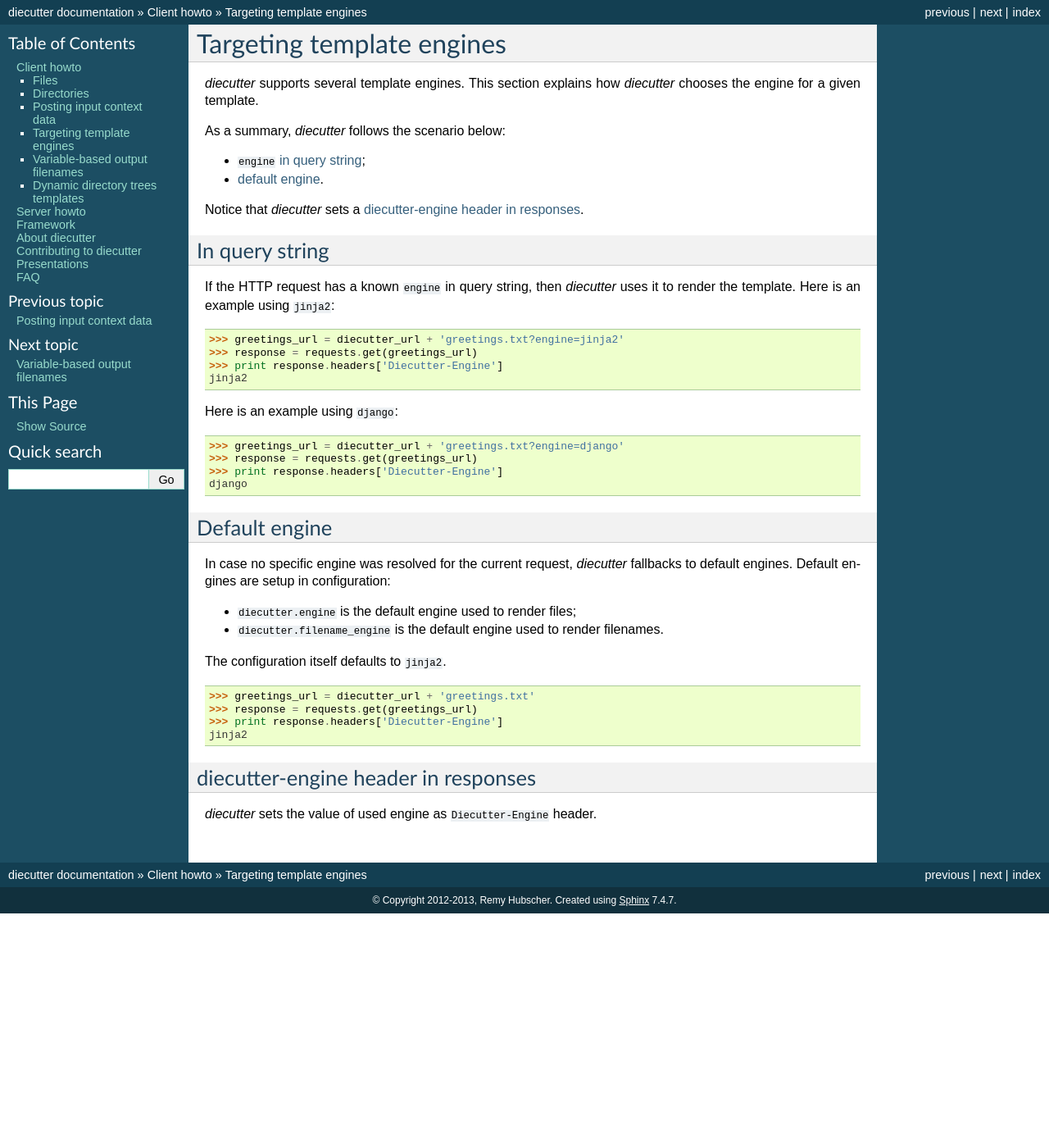
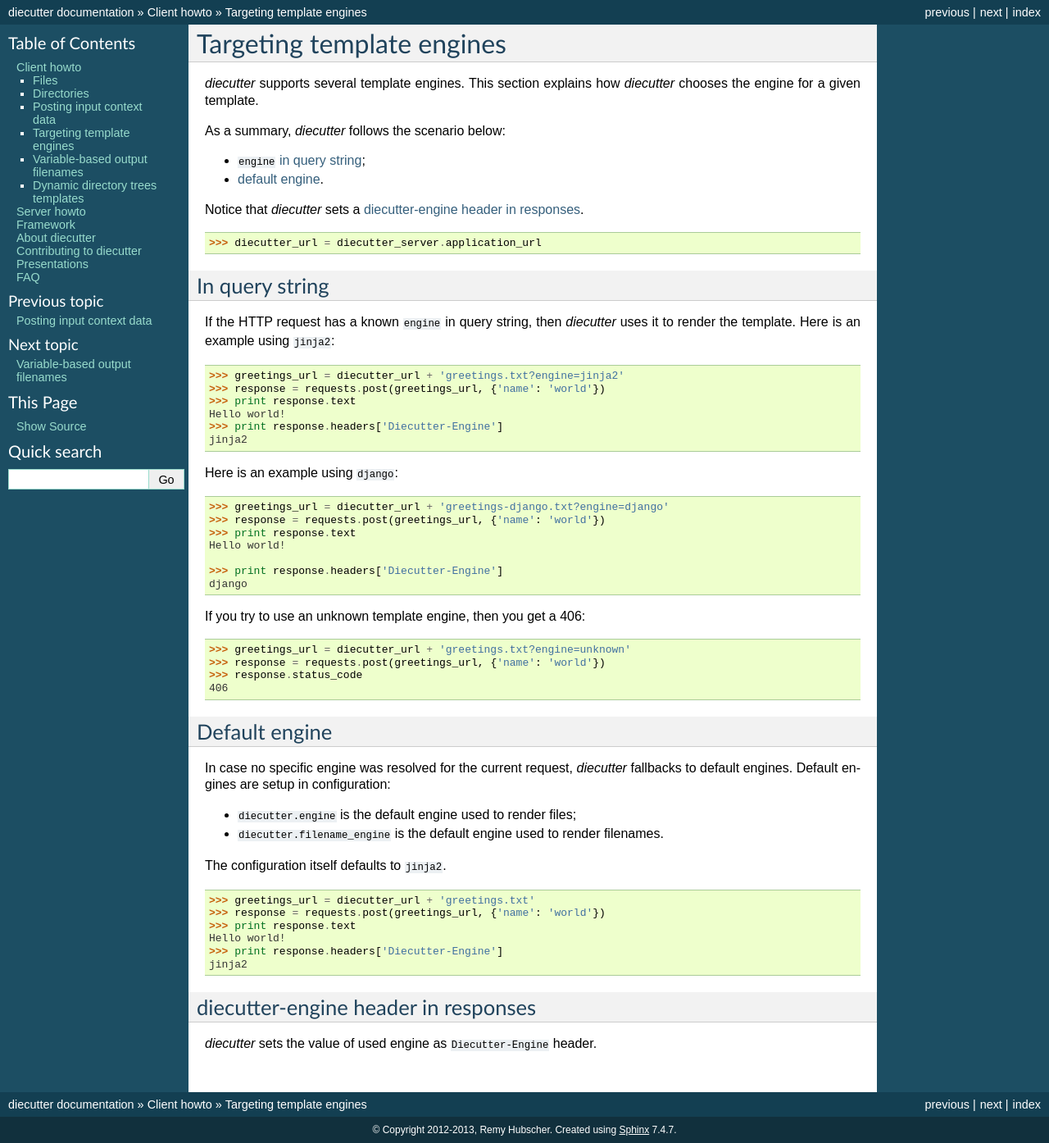
Before and after one commit to diecutter/diecutter, a Sphinx documentation site: the page built from docs/client/engines.txt, in a window 1280 px wide. Shown: the whole page at 82% size. Built offline with Sphinx 7.4.7, drawn with Linux system fonts in a browser that asks for light colours; before the commit the page ends 1114 px from its top, so only the background shows below that.

Commit message:
Refs #77 - Restored doctests in Sphinx documentation. Using '.directory-tree' instead of '.diecutter-tree', as expected by piecutter.

```diff
--- a/docs/client/engines.txt
+++ b/docs/client/engines.txt
@@ -39,7 +38,9 @@
 .. doctest::
 
    >>> greetings_url = diecutter_url + 'greetings.txt?engine=jinja2'
-   >>> response = requests.get(greetings_url)
+   >>> response = requests.post(greetings_url, {'name': 'world'})
+   >>> print response.text
+   Hello world!
    >>> print response.headers['Diecutter-Engine']
    jinja2
 
@@ -47,10 +48,22 @@
 
 .. doctest::
 
-   >>> greetings_url = diecutter_url + 'greetings.txt?engine=django'
-   >>> response = requests.get(greetings_url)
+   >>> greetings_url = diecutter_url + 'greetings-django.txt?engine=django'
+   >>> response = requests.post(greetings_url, {'name': 'world'})
+   >>> print response.text
+   Hello world!
+   <BLANKLINE>
    >>> print response.headers['Diecutter-Engine']
    django
+
+If you try to use an unknown template engine, then you get a 406:
+
+.. doctest::
+
+   >>> greetings_url = diecutter_url + 'greetings.txt?engine=unknown'
+   >>> response = requests.post(greetings_url, {'name': 'world'})
+   >>> response.status_code
+   406
 
 
 **************
@@ -68,7 +81,9 @@
 .. doctest::
 
    >>> greetings_url = diecutter_url + 'greetings.txt'
-   >>> response = requests.get(greetings_url)
+   >>> response = requests.post(greetings_url, {'name': 'world'})
+   >>> print response.text
+   Hello world!
    >>> print response.headers['Diecutter-Engine']
    jinja2
 
```
Also changed, not shown: other parts of docs/client/engines.txt (+4 -5 lines), 9 other files.
